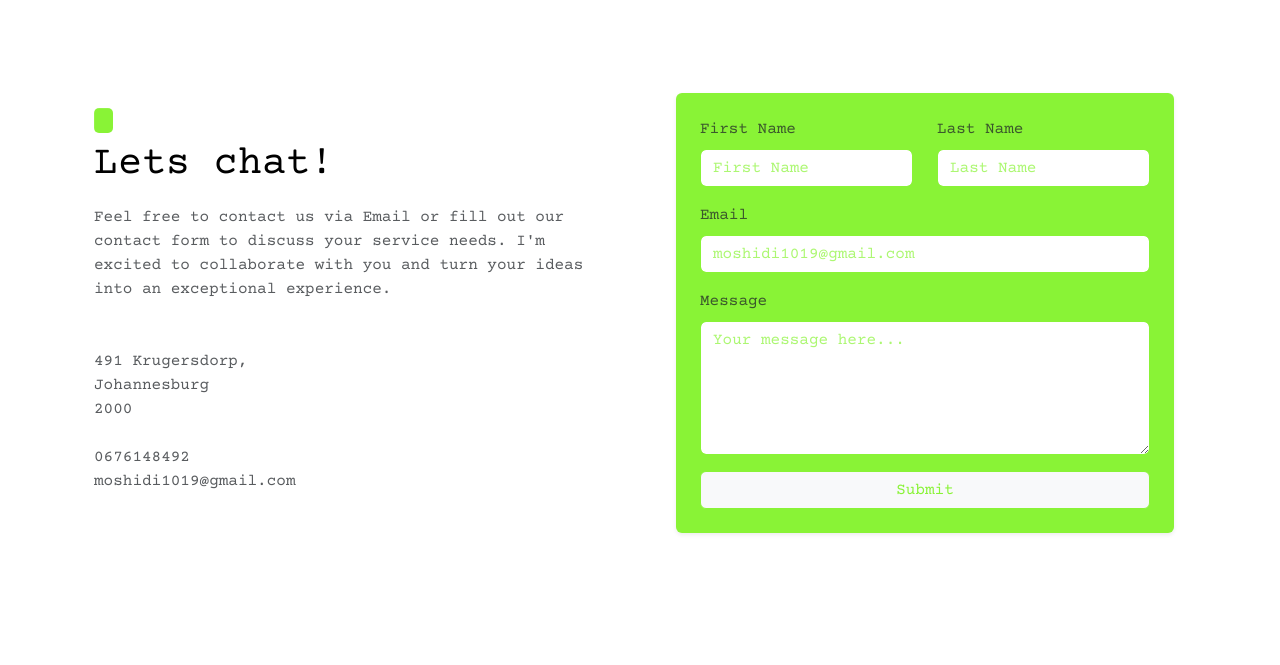
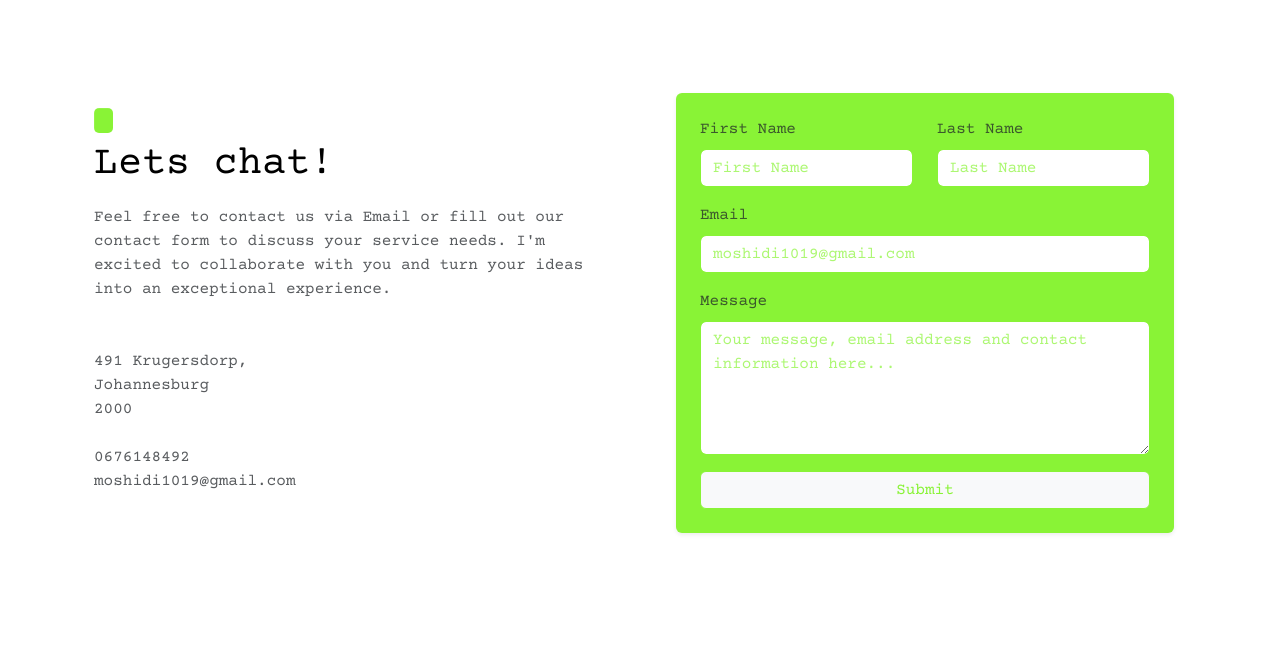
Before and after one commit to Naledi-Moshidi/Naledi-M, a plain HTML site: page index.html in a window 1280 px wide. Shown: the part 4760-5425 px from the top of the page. Drawn offline with nearby package versions, Linux system fonts and the light colour scheme.

Commit message:
Update index.html

```diff
--- a/index.html
+++ b/index.html
@@ -454,7 +454,7 @@
               </div>
               <div class="mb-3">
                   <label for="message" class="form-label text-body-secondary">Message</label>
-                  <textarea id="message" name="message" class="form-control text-success" rows="5" placeholder="Your message here..." required></textarea>
+                  <textarea id="message" name="message" class="form-control text-success" rows="5" placeholder="Your message, email address and contact information here..." required></textarea>
               </div>
               <button type="button" class="btn btn-light w-100 text-success btn-outline-success" onclick="submitForm()">Submit</button>
           </form>
```
